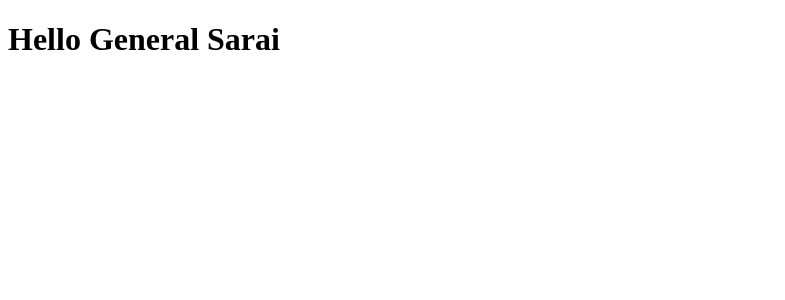
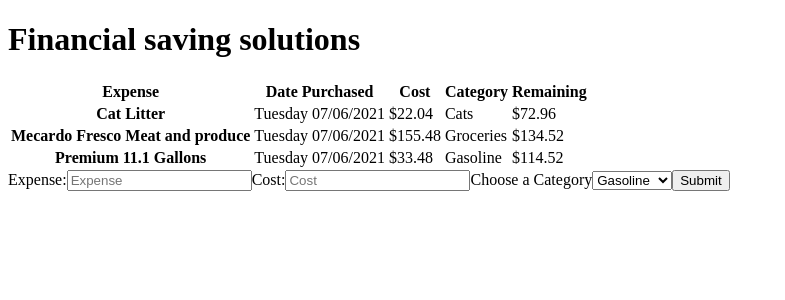
Before and after one commit to dbooyah93/BudgetApplication, a React (Create React App) app in the folder client/: page / in a window 1280 px wide. Shown: the top 300 px of the page, without its empty margins (0-785 px from the left). Built offline with nearby package versions, Linux system fonts and the light colour scheme; the HTML template or start-up script is replaced by a standard one.

Commit message:
Rough draft with dummy data and dummy form

```diff
--- a/client/src/App.jsx
+++ b/client/src/App.jsx
@@ -20,10 +20,57 @@ class App extends React.Component {
                 <div class="row">
                   <div class="col-4"></div>
                   <div class="col-4 text-center">
-                    <h1>Hello General Sarai</h1>
+                    <h1>Financial saving solutions</h1>
                   </div>
                   <div class="col-4"></div>
                 </div>
+                <table class="table">
+                  <thead>
+                    <tr>
+                      <th scope="col">Expense</th>
+                      <th scope="col">Date Purchased</th>
+                      <th scope="col">Cost</th>
+                      <th scope="col">Category</th>
+                      <th scope="col">Remaining</th>
+                    </tr>
+                  </thead>
+                  <tbody>
+                    <tr>
+                      <th scope="row">Cat Litter</th>
+                      <td>Tuesday 07/06/2021</td>
+                      <td>$22.04</td>
+                      <td>Cats</td>
+                      <td>$72.96</td>
+                    </tr>
+                    <tr>
+                      <th scope="row">Mecardo Fresco Meat and produce</th>
+                      <td>Tuesday 07/06/2021</td>
+                      <td>$155.48</td>
+                      <td>Groceries</td>
+                      <td>$134.52</td>
+                    </tr>
+                    <tr>
+                      <th scope="row">Premium 11.1 Gallons</th>
+                      <td>Tuesday 07/06/2021</td>
+                      <td>$33.48</td>
+                      <td>Gasoline</td>
+                      <td>$114.52</td>
+                    </tr>
+                  </tbody>
+                </table>
+                <form class="form-inline" action="/action_page.php">
+                  <label for="expense">Expense:</label>
+                  <input type="text" id="expense" placeholder="Expense" name="expense"/>
+                  <label for="cost">Cost:</label>
+                  <input type="money" id="money" placeholder="Cost" name="cost"/>
+                    <label for="category">Choose a Category</label>
+                    <select name="remember">
+                      <option value="Gasoline">Gasoline</option>
+                      <option value="cat">Cat</option>
+                      <option value="Groceries">Groceries</option>
+                    </select>
+                  <button type="submit">Submit</button>
+                </form>
               </div>
             </div>
         </div>
```
